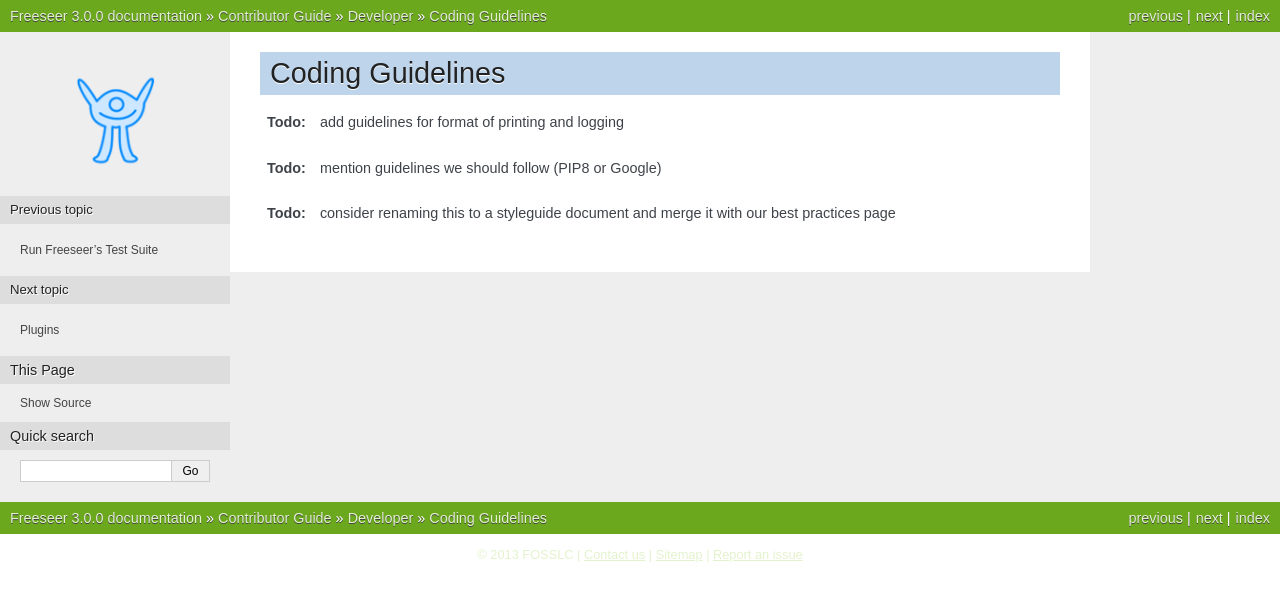
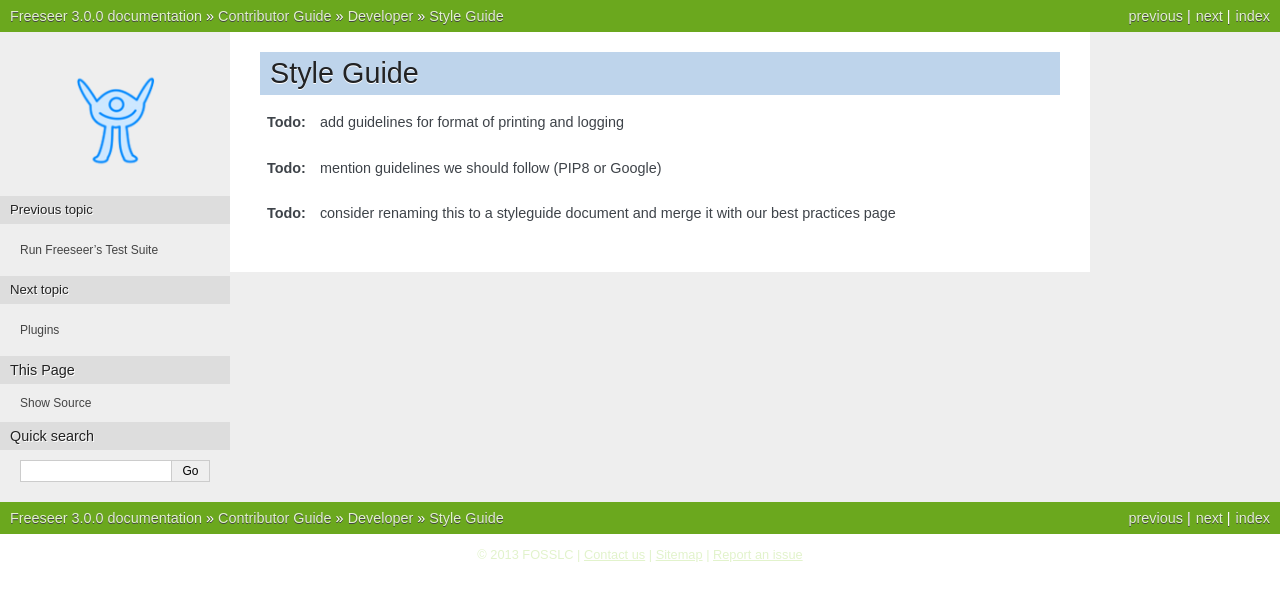
Before and after one commit to Freeseer/freeseer, a Sphinx documentation site: the page built from source/contribute/developers/styleguide.rst, in a window 1280 px wide. Shown: the top 601 px of the page. Built offline with Sphinx 7.4.7, drawn with Linux system fonts in a browser that asks for light colours.

Commit message:
Rename "Coding Guidelines" to "Style Guide"

```diff
--- a/source/contribute/developers/index.rst
+++ b/source/contribute/developers/index.rst
@@ -18,6 +18,6 @@ fix it.
    :maxdepth: 2
 
    testing
-   coding-guidelines
+   styleguide
    plugins
    pull-requests-and-code-review
--- a/source/contribute/developers/coding-guidelines.rst
+++ b/source/contribute/developers/styleguide.rst
@@ -1,5 +1,5 @@
-Coding Guidelines
-=================
+Style Guide
+===========
 
 .. todo:: add guidelines for format of printing and logging
 .. todo:: mention guidelines we should follow (PIP8 or Google)
```
